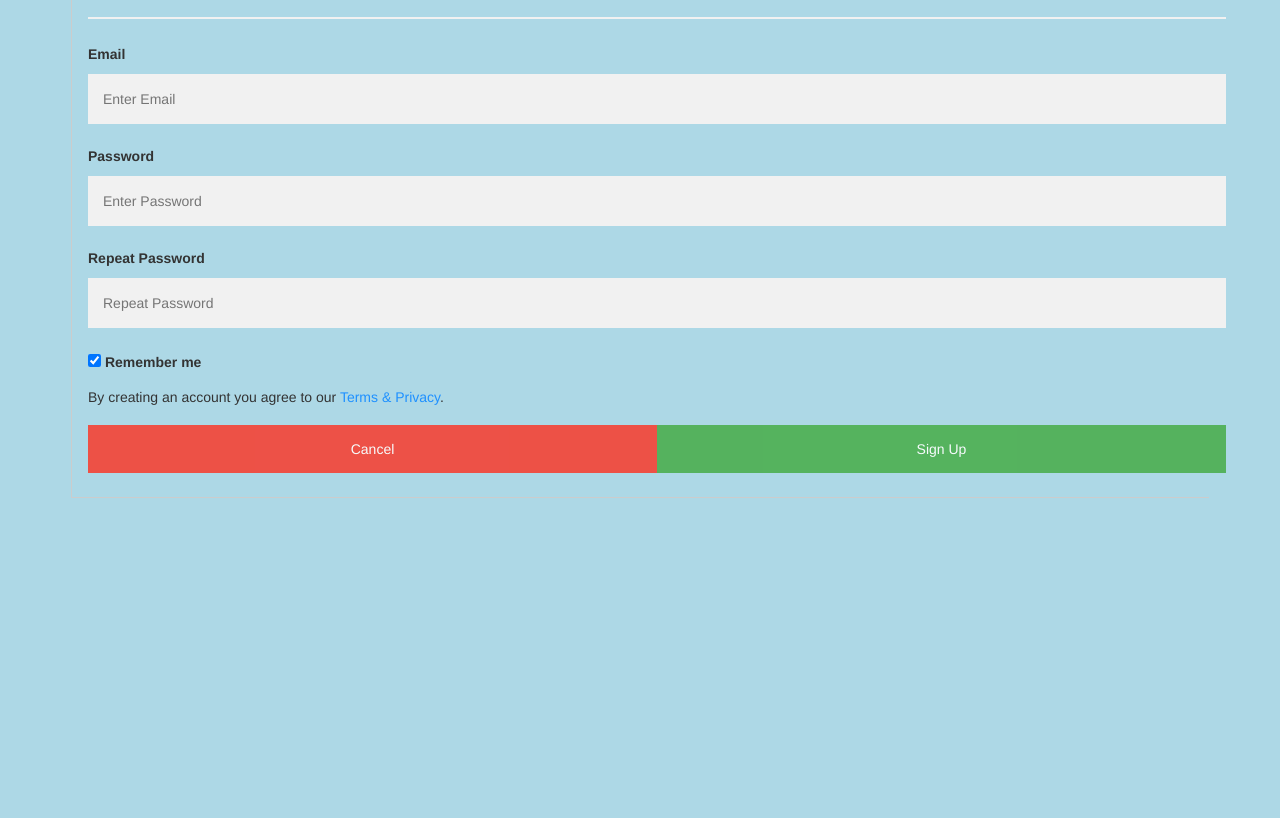
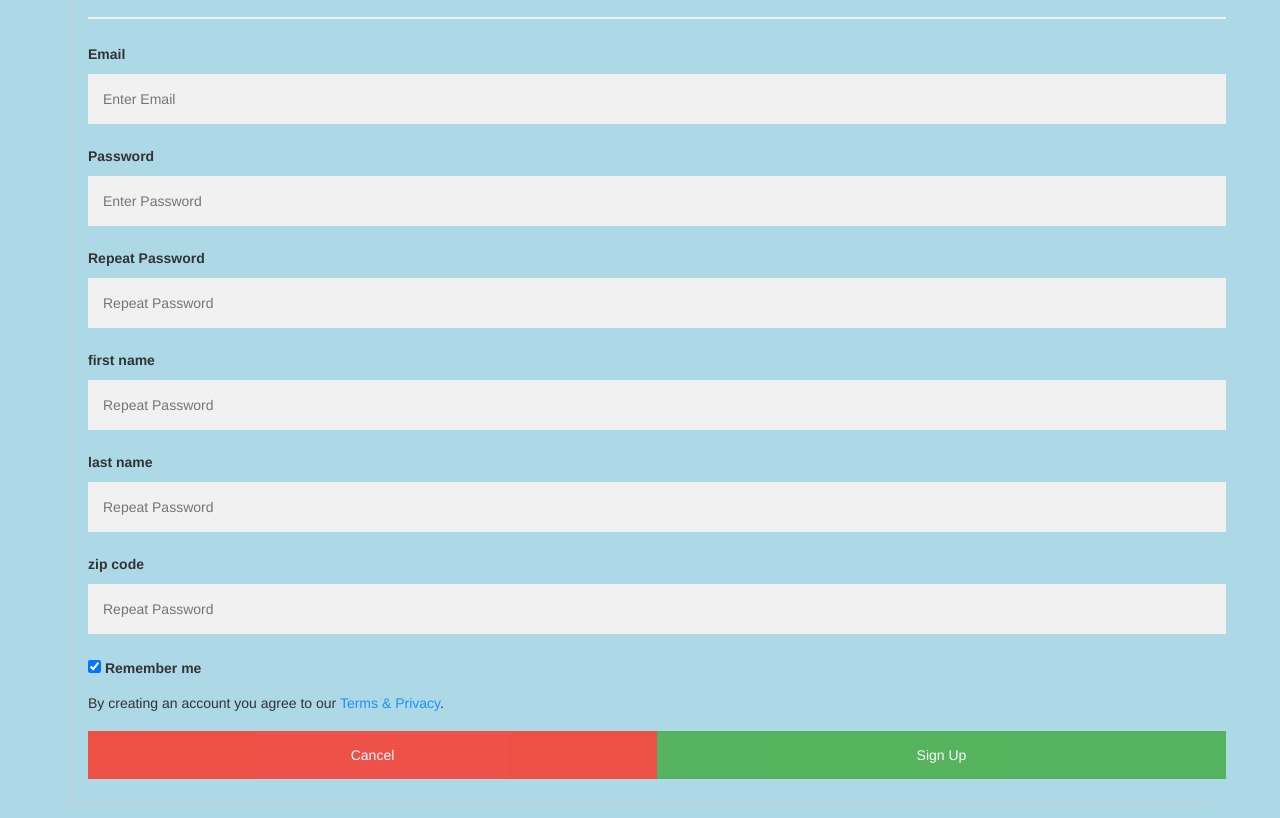
Before and after one commit to prestoncarroll/Go-date, a website: page public/createaccount.html in a window 1280 px wide. Shown: the part 126-944 px from the top of the page. Before the commit the page ends 800 px from the top, so only its background shows below. Drawn offline with nearby package versions, Linux system fonts and the light colour scheme.

Commit message:
fixed css

```diff
--- a/public/createaccount.html
+++ b/public/createaccount.html
@@ -11,6 +11,7 @@
     <script src="https://ajax.googleapis.com/ajax/libs/jquery/2.2.4/jquery.min.js"></script>
 
     <script src="https://ajax.googleapis.com/ajax/libs/jquery/1.12.4/jquery.min.js"></script>
+
     <link rel="stylesheet" href="https://maxcdn.bootstrapcdn.com/bootstrap/3.3.7/css/bootstrap.min.css"
         integrity="sha384-BVYiiSIFeK1dGmJRAkycuHAHRg32OmUcww7on3RYdg4Va+PmSTsz/K68vbdEjh4u" crossorigin="anonymous">
 
@@ -23,7 +24,7 @@
         integrity="sha384-Tc5IQib027qvyjSMfHjOMaLkfuWVxZxUPnCJA7l2mCWNIpG9mGCD8wGNIcPD7Txa"
         crossorigin="anonymous"></script>
 
-    <link rel="stylesheet" type="text/css" href="../css/stylesheet.css">
+    <link rel="stylesheet" type="text/css" href="/css/stylesheet.css">
 
     <title>Document</title>
 </head>
@@ -47,6 +48,17 @@
                 <label for="psw-repeat"><b>Repeat Password</b></label>
                 <input type="password" placeholder="Repeat Password" name="psw-repeat" required>
 
+                <label for="psw-repeat"><b>first name</b></label>
+                <input type="password" placeholder="Repeat Password" name="psw-repeat" required>
+
+                <label for="psw-repeat"><b>last name</b></label>
+                <input type="password" placeholder="Repeat Password" name="psw-repeat" required>
+
+                <label for="psw-repeat"><b>zip code</b></label>
+                <input type="password" placeholder="Repeat Password" name="psw-repeat" required>
+
+
+
                 <label>
                     <input type="checkbox" checked="checked" name="remember" style="margin-bottom:15px"> Remember me
                 </label>
--- a/server.js
+++ b/server.js
@@ -11,6 +11,7 @@ var PORT = 3000;
 // Sets up the Express app to handle data parsing
 app.use(express.urlencoded({ extended: true }));
 app.use(express.json());
+app.use(express.static('public'))
 
 
 
```
Also changed, not shown: public/css/stylesheet.css (renamed from css/stylesheet.css).
